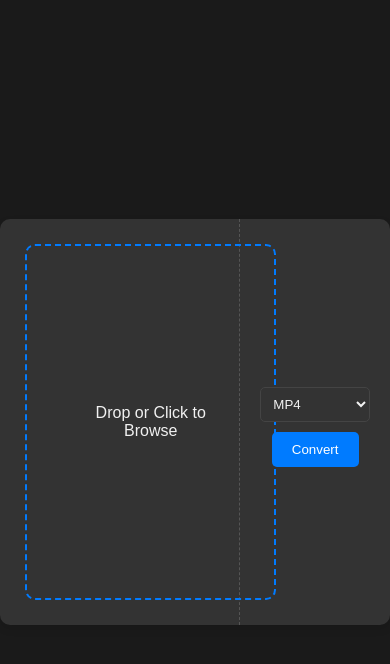
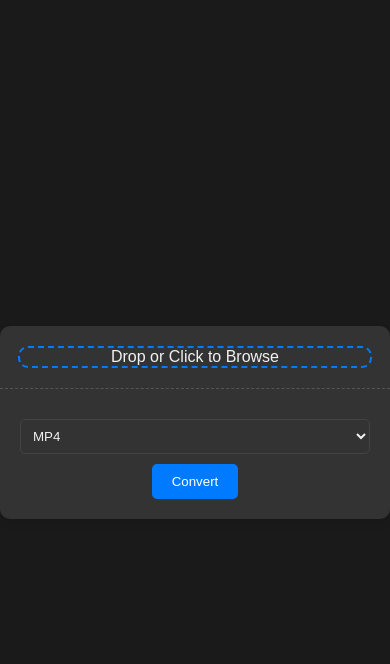
Before and after one commit to prasonkc/all_in_one_converter, a Flask app: page /video_to_video_converter in a window 390 px wide. Shown: the top 664 px of the page. Run offline with Flask 3, Linux system fonts and the light colour scheme.

Commit message:
Design issue fixed on video converter

```diff
--- a/scripts/video_converter.py
+++ b/scripts/video_converter.py
@@ -40,7 +40,7 @@ def convert_video_to_video(input_file, output_format):
 
         video.write_videofile(output_file, codec=video_codec, audio_codec=audio_codec, preset='ultrafast')
 
-        # threading.Timer(600, delete_converted_video, args=(output_file,)).start()
+        threading.Timer(600, delete_converted_video, args=(output_file,)).start()
 
     except ValueError as ve:
         print(f"ValueError during conversion: {ve}")
@@ -59,9 +59,9 @@ def convert_video_to_video(input_file, output_format):
     return output_file
 
 
-# def delete_converted_video(path):
-#     try:
-#         os.remove(path)
-#         print(f"Deleted {path}")
-#     except Exception as e:
-#         print(f"Error deleting {path}: {e}")
+def delete_converted_video(path):
+    try:
+        os.remove(path)
+        print(f"Deleted {path}")
+    except Exception as e:
+        print(f"Error deleting {path}: {e}")
--- a/static/css/sty2e.css
+++ b/static/css/sty2e.css
@@ -15,11 +15,12 @@ body {
   background-color: #333;
   border-radius: 10px;
   box-shadow: 0px 4px 8px rgba(0, 0, 0, 0.1);
+  height: 70%;
 }
 
 .left-side {
   flex: 1;
-  padding: 25px;
+  padding: 18px;
   display: flex;
   flex-direction: column;
   justify-content: center;
@@ -28,20 +29,22 @@ body {
 }
 
 .upload-box {
-	width: 61%;
-	height: 220px;
+  flex: 1;
   display: flex;
   flex-direction: column;
   justify-content: center;
   align-items: center;
+  width: 100%;
+  height: 200px; /* Set a fixed height */
   border: 2px dashed #007bff;
+  transition: border-color 0.3s;
+  cursor: pointer;
   border-radius: 10px;
-	cursor: pointer;
-	padding: 66px;
-	text-align: center;
 }
 
+
 .right-side {
+  display: flex;
   flex: 1;
   padding: 20px;
   display: flex;
@@ -97,6 +100,11 @@ h1 {
   margin: 10px 0;
   display: none; /* Hide the heading by default */
 }
+@media (max-width: 768px) {
+  h1 {
+    font-size: 24px;
+  }
+}
 
 form button {
   padding: 10px 20px;
@@ -114,25 +122,34 @@ form button {
   }
 }
 
-.loading-animation {
+#loader {
+  border: 4px solid rgba(255, 255, 255, 0.3);
+  border-top: 4px solid #fff;
+  border-radius: 50%;
+  display: none;
   width: 20px;
   height: 20px;
-  border: 2px solid transparent;
-  border-top-color: #fff;
-  border-radius: 50%;
-  animation: spin 1s linear infinite;
-  position: absolute;
-  top: 50%;
-  left: 50%;
-  transform: translate(-50%, -50%);
-  display: none;
+  animation: spin 2s linear infinite;
 }
 
 @keyframes spin {
-  0% {
-    transform: translate(-50%, -50%) rotate(0deg);
+  0% { transform: rotate(0deg); }
+  100% { transform: rotate(360deg); }
 }
-  100% {
-    transform: translate(-50%, -50%) rotate(360deg);
+
+@media (max-width: 768px) {
+  .container {
+    flex-direction: column;
+    height: auto;
+  }
+
+  .left-side {
+    padding: 20px;
+    border-right: none;
+    border-bottom: 1px dashed #555;
+  }
+
+  .right-side {
+    padding: 20px;
   }
 }
--- a/templates/videos_converter/video_to_video.html
+++ b/templates/videos_converter/video_to_video.html
@@ -10,12 +10,12 @@
     <h1>Video Converter</h1>
     <div class="container">
       <div class="left-side">
-        <form id="uploadForm" enctype="multipart/form-data">
           <label class="upload-box" for="videoInput">
             <div id="dropboxText" style="display: block">Drop or Click to Browse
             </div>
+            <div id="attachment" style="display: none"></div>
             <div id="uploadStatus" style="display: none">Converting...</div>
-
+            <div id="loader"></div>
             <input
               type="file"
               accept="video/*"
@@ -24,7 +24,6 @@
               name="video"
             />
           </label>
-        </form>
       </div>
       <div class="right-side">
         <select id="formatSelect">
@@ -40,7 +39,7 @@
           Convert
         </button>
         <div id = "preview">
-          Download Ready </div>
+        </div>
         <button
           id="downloadBtn"
           style="display: none"
```
Also changed, not shown: static/js/scr1pt.js (+35 -8 lines). Lines whose indentation alone changed are shown as unchanged.
